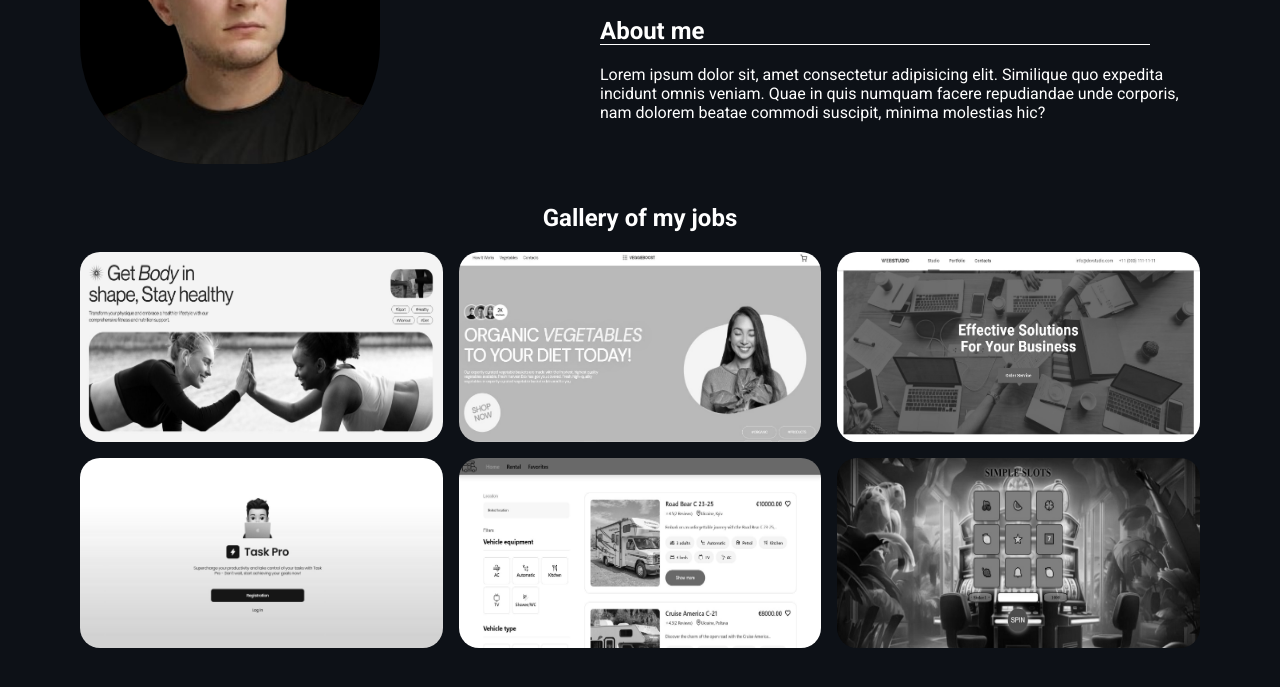
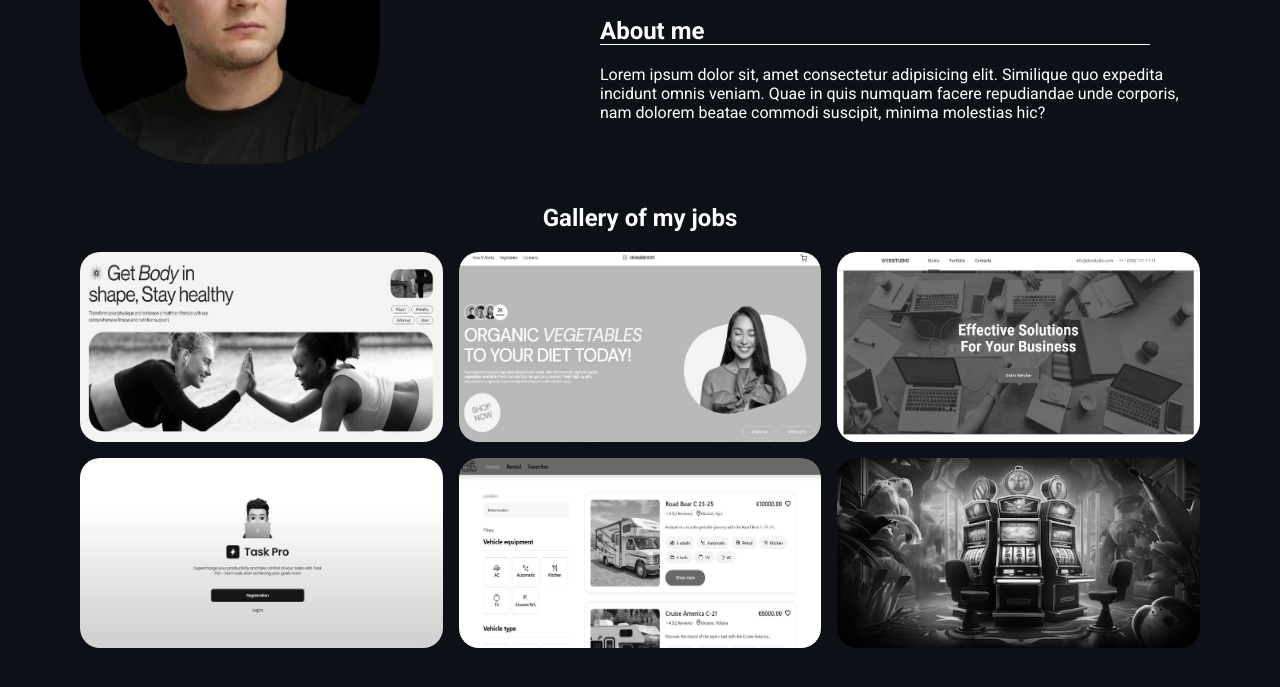
Before and after one commit to MrMatvienko/MrMatvienko, a plain HTML site: page index.html in a window 1280 px wide. Shown: the part 257-944 px from the top of the page. Drawn offline with Linux system fonts and the light colour scheme.

Commit message:
ipdate img

```diff
--- a/index.html
+++ b/index.html
@@ -70,7 +70,7 @@
               <img src="/image/rental-camper.jpg" alt="#" class="gallery-img" />
             </li>
             <li class="gallery-list-item">
-              <img src="/image/slots.jpg" alt="#" class="gallery-img" />
+              <img src="/image/casinos.jpg" alt="#" class="gallery-img" />
             </li>
           </ul>
         </div>
```
Also changed, not shown: image/casinos.jpg (added).
